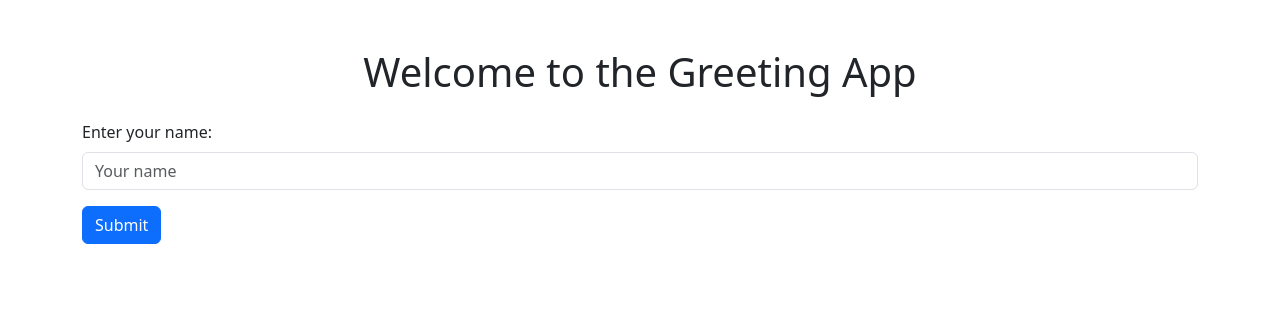
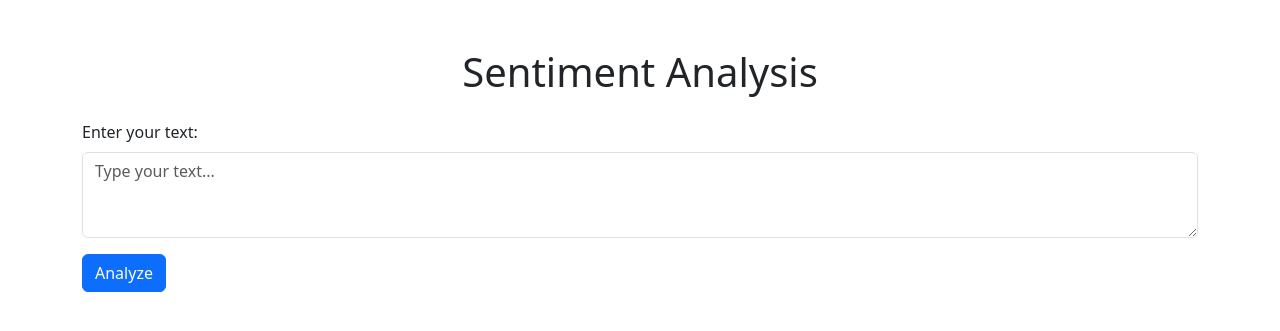
Before and after one commit to camilaodsouza/machine-learning-projects, a Flask app: page / in a window 1280 px wide. Shown: the top 331 px of the page. Run offline with Flask 3, Linux system fonts and the light colour scheme.

Commit message:
Adding sentiment analysis

```diff
--- a/sentiment-analysis/app.py
+++ b/sentiment-analysis/app.py
@@ -1,13 +1,24 @@
 from flask import Flask, request, render_template
+from transformers import pipeline
 
 app = Flask(__name__)
 
+# Load the sentiment analysis pipeline
+sentiment_pipeline = pipeline("sentiment-analysis")
+
 @app.route("/", methods=["GET", "POST"])
 def home():
-    name = None
+    sentiment = None
+    confidence = None
+
     if request.method == "POST":
-        name = request.form.get("name")
-    return render_template("index.html", name=name)
+        text = request.form.get("text")
+
+        # Run sentiment analysis on the input text
+        sentiment_result = sentiment_pipeline(text)[0]
+        sentiment = sentiment_result['label']
+        confidence = sentiment_result['score']
+    return render_template("index.html", sentiment=sentiment, confidence=confidence)
 
 if __name__ == "__main__":
     app.run(host="0.0.0.0", port=5000)
--- a/sentiment-analysis/templates/index.html
+++ b/sentiment-analysis/templates/index.html
@@ -3,22 +3,24 @@
 <head>
     <meta charset="UTF-8">
     <meta name="viewport" content="width=device-width, initial-scale=1.0">
-    <title>Greeting App</title>
+    <title>Sentiment Analysis App</title>
     <link href="https://cdn.jsdelivr.net/npm/bootstrap@5.3.0/dist/css/bootstrap.min.css" rel="stylesheet">
 </head>
 <body>
     <div class="container mt-5">
-        <h1 class="text-center">Welcome to the Greeting App</h1>
+        <h1 class="text-center">Sentiment Analysis</h1>
         <form method="POST" class="mt-4">
             <div class="mb-3">
-                <label for="name" class="form-label">Enter your name:</label>
-                <input type="text" class="form-control" id="name" name="name" placeholder="Your name" required>
+                <label for="name" class="form-label">Enter your text:</label>
+                <textarea class="form-control" id="text" name="text" rows="3" placeholder="Type your text..." required></textarea>
             </div>
-            <button type="submit" class="btn btn-primary">Submit</button>
+            <button type="submit" class="btn btn-primary">Analyze</button>
         </form>
-        {% if name %}
+
+        {% if sentiment and confidence %}
             <div class="mt-4 alert alert-success">
-                <h2>Hello, {{ name }}!</h2>
+                <h2>Sentiment: {{ sentiment }}</h2>
+                <p>Confidence: {{ confidence }}</p>
             </div>
         {% endif %}
     </div>
```
Also changed, not shown: 1 other file.
